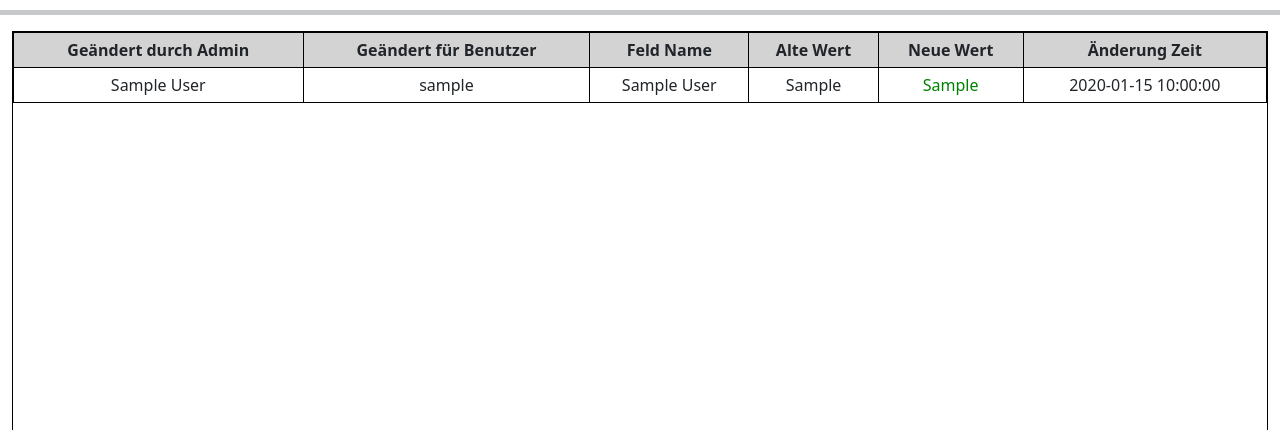
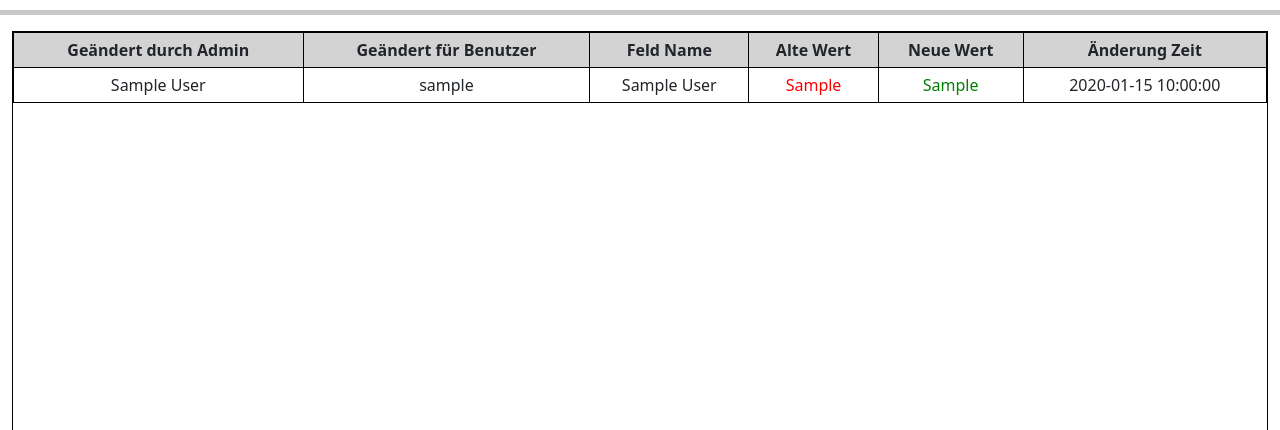
Before and after one commit to KhalidArab1983/MensaSeeaeker, a PHP site: page / in a window 1280 px wide. Shown: the part 62-492 px from the top of the page. Run offline with PHP 8.4, Linux system fonts and the light colour scheme; the visitor is signed in with stand-in values (Sample User, id 1); tables that the repository leaves empty or names only in its code hold one stand-in row (values such as "Sample post").

Commit message:
clean code, style

```diff
--- a/index.php
+++ b/index.php
@@ -12,27 +12,6 @@ if (isset($_SESSION['admin_id'])) {
 }
 date_default_timezone_set("Europe/Berlin");
 
-
-// $query = "SELECT * FROM tbl_user_changes";
-// $result = mysqli_query($conn, $query);
-// $user_id = mysqli_fetch_assoc($result);
-
-// $adminUpdateSql = "SELECT a.adminName, u.userName, u.klasse, u.plz, u.email, u.phone, u.adresse, u.ortsteil,
-// IF(u.userName = old.userName, 'Old', '') AS userName_status,
-// IF(u.klasse = old.klasse, 'Old', '') AS klasse_status,
-// IF(u.plz = old.plz, 'Old', '') AS plz_status,
-// IF(u.email <> old.email, 'Old', '') AS email_status,
-// IF(u.phone <> old.phone, 'Old', '') AS phone_status,
-// IF(u.adresse = old.adresse, 'Old', '') AS adresse_status,
-// IF(u.ortsteil = old.ortsteil, 'Old', '') AS ortsteil_status
-// FROM tbl_user u
-// INNER JOIN tbl_admin a ON u.admin_id_update = a.id
-// LEFT JOIN tbl_user AS old ON u.id = old.id;";
-// $result = mysqli_query($conn, $adminUpdateSql);
-// $aenderungen = array();
-// while($row = $result->fetch_assoc()){
-//     $aenderungen[] = $row;
-// }
 
 ?>
 <!DOCTYPE html>
@@ -102,7 +81,7 @@ date_default_timezone_set("Europe/Berlin");
                                 echo '<td>' . $row['adminName'] . '</td>';
                                 echo '<td>' . $row['userName'] . '</td>';
                                 echo '<td>' . $row['field_name'] . '</td>';
-                                echo '<td>' . $row['old_value'] . '</td>';
+                                echo '<td class="colorRed">' . $row['old_value'] . '</td>';
                                 echo '<td class="colorGreen">' . $row['new_value'] . '</td>';
                                 echo '<td>' . $row['change_date'] . '</td>';
                             echo '</tr>';
```
